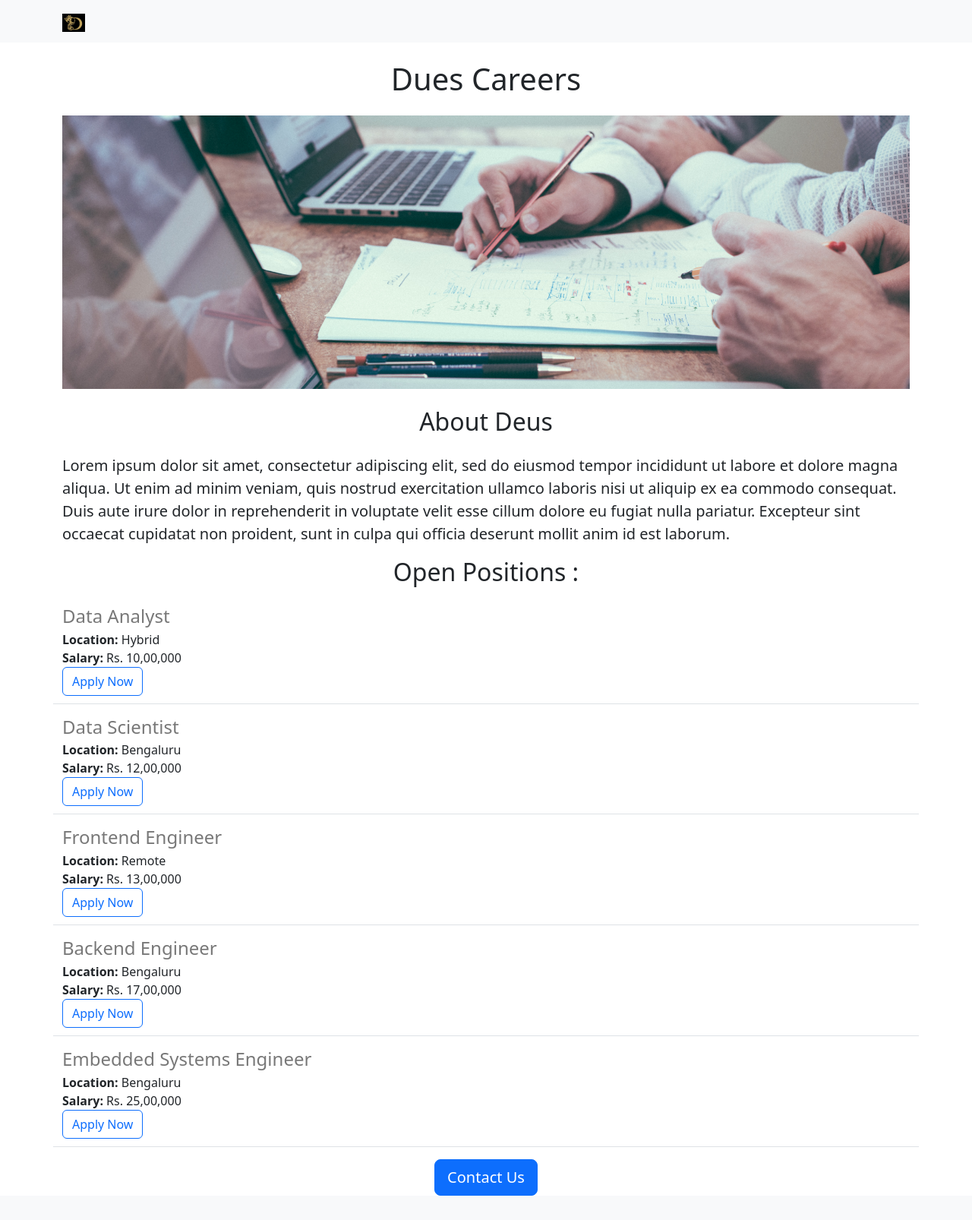
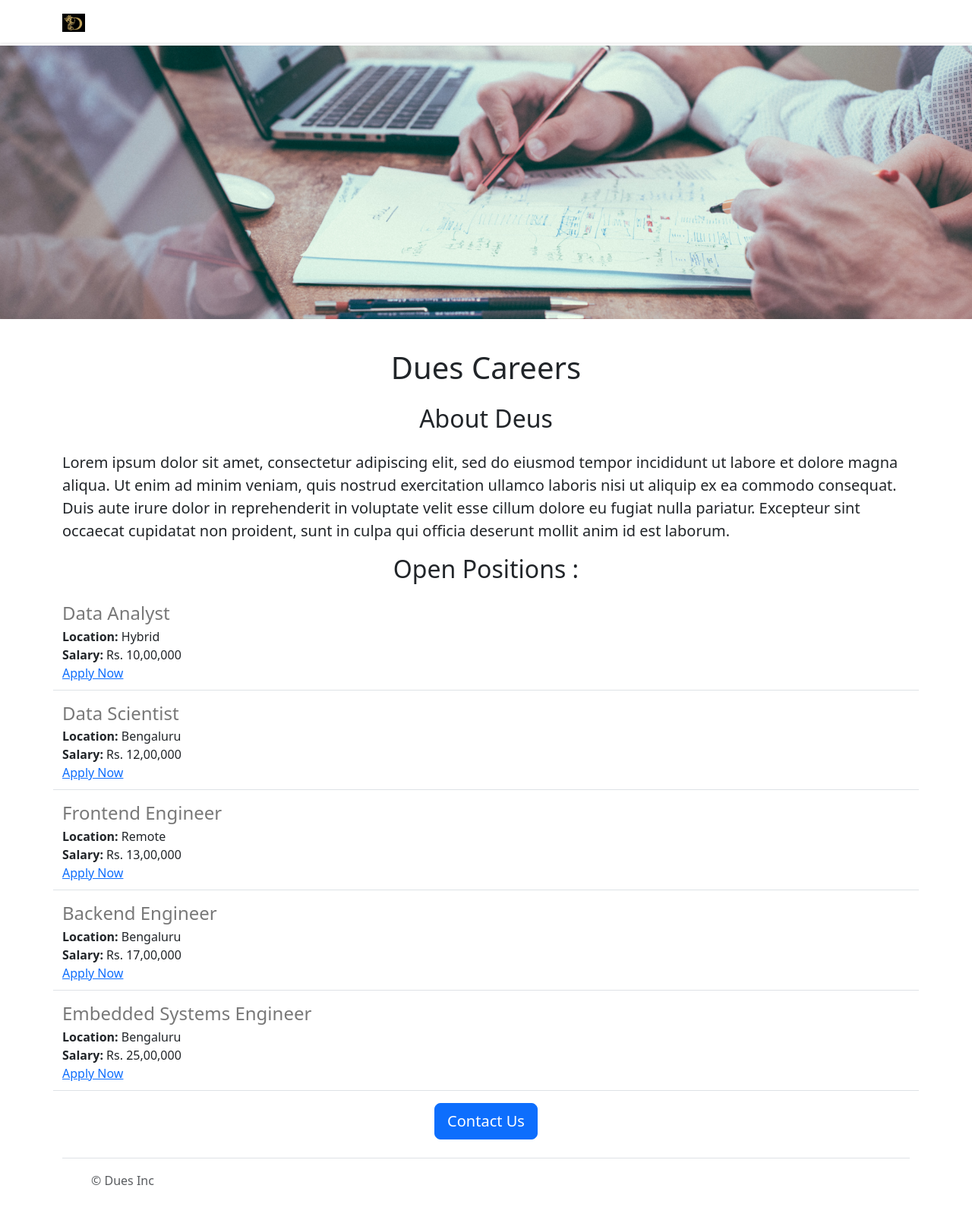
Before and after one commit to the-Mainlander/careers-website, a Flask app: page / in a window 1280 px wide. Shown: the whole page at 76% size. Before the commit the page ends 1574 px from the top, so only its background shows below. Run offline with Flask 3, Linux system fonts and the light colour scheme.

Commit message:
added footer and fixed page links

```diff
--- /dev/null
+++ b/templates/footer.html
@@ -0,0 +1,16 @@
+<div class="container">
+  <footer class="d-flex flex-wrap justify-content-between align-items-center py-3 my-4 border-top">
+    <div class="col-md-4 d-flex align-items-center">
+      <a href="/" class="mb-3 me-2 mb-md-0 text-body-secondary text-decoration-none lh-1">
+        <svg class="bi" width="30" height="24"><use xlink:href="#bootstrap"/></svg>
+      </a>
+      <span class="mb-3 mb-md-0 text-body-secondary">&copy; Dues Inc</span>
+    </div>
+
+    <ul class="nav col-md-4 justify-content-end list-unstyled d-flex">
+      <li class="ms-3"><a class="text-body-secondary" href="#"><svg class="bi" width="24" height="24"><use xlink:href="#twitter"/></svg></a></li>
+      <li class="ms-3"><a class="text-body-secondary" href="#"><svg class="bi" width="24" height="24"><use xlink:href="#instagram"/></svg></a></li>
+      <li class="ms-3"><a class="text-body-secondary" href="#"><svg class="bi" width="24" height="24"><use xlink:href="#facebook"/></svg></a></li>
+    </ul>
+  </footer>
+</div>
--- a/templates/home.html
+++ b/templates/home.html
@@ -9,16 +9,16 @@
         height: 360px;
         width:  100%;
         object-fit: cover;
-
+        margin-bottom:16px;
       }
     </style>
     <title>Deus Careers</title>
   </head>
   <body>
     {% include 'nav.html' %}
+    <img class="img-fluid" id="banner"src="/static/banner.jpg" height="320">
     <div class="container">
       <h1 class="text-center mt-4 mb-4">Dues Careers</h1>
-      <img class="img-fluid" id="banner"src="/static/banner.jpg" height="320">
       <h2 class="text-center mt-4 mb-4">About Deus</h2>
       <p class="lead">Lorem ipsum dolor sit amet, consectetur adipiscing elit, sed do eiusmod tempor incididunt ut labore et dolore magna aliqua. Ut enim ad minim veniam, quis nostrud exercitation ullamco laboris nisi ut aliquip ex ea commodo consequat. Duis aute irure dolor in reprehenderit in voluptate velit esse cillum dolore eu fugiat nulla pariatur. Excepteur sint occaecat cupidatat non proident, sunt in culpa qui officia deserunt mollit anim id est laborum.</p>
       <h2 class="text-center mt-2 mb-4">Open Positions : </h2>
@@ -31,5 +31,6 @@
         <button class="btn btn-primary btn-lg">Contact Us</button>
       </div>
     </div>
+    {% include 'footer.html' %}
   </body>
 </html>
--- a/templates/jobitem.html
+++ b/templates/jobitem.html
@@ -14,6 +14,6 @@
     {% endif %}
   </div>
   <div class=col-2">
-    <button type="button" class="btn btn-outline-primary">Apply Now</button>
+    <a href="mailto:deuscareers@gmail.com?subject=Application%20for%20%3C{job['title']}%3E&body=Name%20%3A%0D%0A%0D%0AResume%20%3A%0D%0A%0D%0ARelevant%20Links%20%3A%0D%0A%0D%0AAbout%20yourself%20%3A">Apply Now</a>
   </div>
 </div>
--- a/templates/nav.html
+++ b/templates/nav.html
@@ -1,7 +1,8 @@
-<nav class="navbar bg-body-tertiary">
+<nav class="navbar bg-white shadow-sm fixed-top">
   <div class="container">
     <a class="navbar-brand" href="#">
       <img src="/static/deuslogo.png" alt="Bootstrap" width="30" height="24">
     </a>
   </div>
 </nav>
+<div style="height:60px;"></div>
```
Also changed, not shown: 1 other file.
